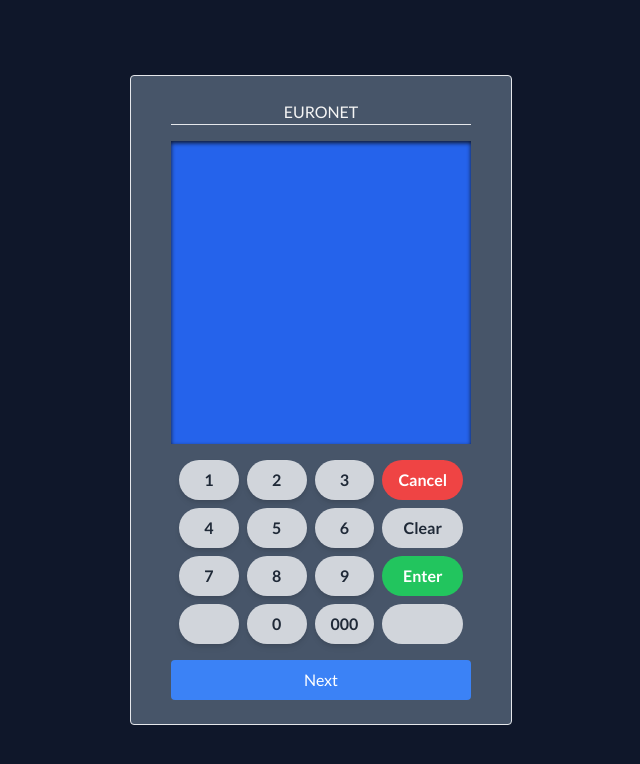
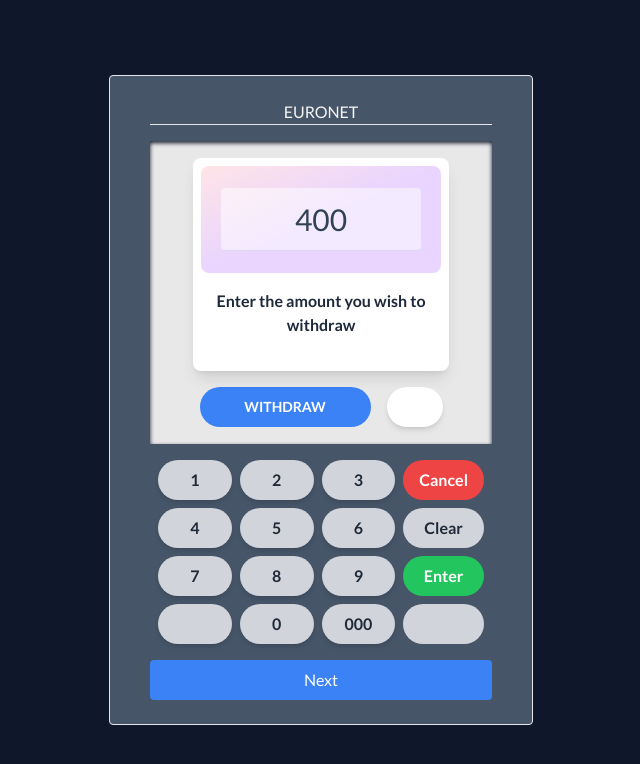
Before and after one commit to totylkopierdola/ATM-App, a React (Vite) app: page /options/withdraw in a window 1280 px wide. Shown: the top 764 px of the page, without its empty margins (319-959 px from the left). Built offline with nearby package versions, Linux system fonts and the light colour scheme.

Commit message:
all screens done

```diff
--- a/package.json
+++ b/package.json
@@ -11,6 +11,7 @@
   },
   "dependencies": {
     "classnames": "^2.5.1",
+    "lucide-react": "^0.399.0",
     "react": "^18.3.1",
     "react-dom": "^18.3.1",
     "react-router-dom": "^6.24.0"
--- a/src/App.jsx
+++ b/src/App.jsx
@@ -5,7 +5,7 @@
 function App() {
   return (
     <div className="flex items-center justify-center h-screen mx-4 lato-regular relative">
-      <div className="h-[650px] bg-slate-600 flex flex-col lg:px-10 px-4 pt-3 pb-4 lg:py-6 border rounded">
+      <div className="h-[650px] w-[424px] bg-slate-600 flex flex-col lg:px-10 px-4 pt-3 pb-4 lg:py-6 border rounded">
         <h4 className="text-center">EURONET</h4>
         <hr />
         <Screen />
--- a/src/components/Button.jsx
+++ /dev/null
@@ -1,45 +0,0 @@
-import React from "react";
-import cn from "classnames";
-
-const Button = ({
-  onClick,
-  type,
-  className,
-  disabled,
-  ariaLabel,
-  children,
-  fullWidth,
-  variant,
-}) => {
-  const buttonClasses = cn(
-    "inline-flex items-center justify-center py-2 px-4 rounded-full",
-    {
-      "w-full": fullWidth,
-      "bg-gray-300 active:shadow-inner active:shadow-slate-950 flex justify-center active:bg-gray-400 text-gray-800 font-bold":
-        variant === "primary",
-      "bg-red-500 active:shadow-inner active:shadow-slate-950 flex justify-center active:bg-red-700 text-white font-bold":
-        variant === "danger",
-      "bg-green-500 active:shadow-inner active:shadow-slate-950 flex justify-center active:bg-green-700 text-white font-bold":
-        variant === "success",
-      "bg-white active:shadow-inner flex justify-center active:opacity-50 font-bold rounded-md text-blue-700 font-extrabold uppercase":
-        variant === "digital",
-      "bg-yellow-500 active:shadow-inner flex justify-center active:opacity-50 font-bold rounded-md text-blue-700 font-extrabold uppercase":
-        variant === "digital-secondary",
-    },
-    className
-  );
-
-  return (
-    <button
-      onClick={onClick}
-      type={type}
-      className={buttonClasses}
-      disabled={disabled}
-      aria-label={ariaLabel}
-    >
-      {children}
-    </button>
-  );
-};
-
-export default Button;
--- a/src/components/Keyboard.jsx
+++ b/src/components/Keyboard.jsx
@@ -1,4 +1,4 @@
-import Button from "./Button";
+import Button from "./ui/Button";
 
 const Keyboard = ({ onDigitPress, onClearPress }) => {
   const numbersKeyboard = [1, 2, 3, 4, 5, 6, 7, 8, 9, "", 0, "000"];
--- a/src/components/Screen/Screen.jsx
+++ b/src/components/Screen/Screen.jsx
@@ -3,15 +3,19 @@
 import ScreenOptions from "./ScreenOptions";
 import ScreenHome from "./ScreenHome";
 import ScreenBalance from "./ScreenBalance";
+import ScreenWithdraw from "./ScreenWithdraw";
+import ScreenDeposit from "./ScreenDeposit";
 
 const Screen = () => {
   return (
-    <div className="my-4 flex justify-center h-full bg-blue-600 shadow-inner shadow-slate-900">
+    <div className="my-4 flex justify-center h-full bg-[#e8e8e8] shadow-inner shadow-slate-900">
       <Router>
         <Routes>
           <Route path="/" element={<ScreenHome />} />
           <Route path="/options" element={<ScreenOptions />} />
-          <Route path="/balance" element={<ScreenBalance />} />
+          <Route path="/options/withdraw" element={<ScreenWithdraw />} />
+          <Route path="/options/deposit" element={<ScreenDeposit />} />
+          <Route path="/options/balance" element={<ScreenBalance />} />
         </Routes>
       </Router>
     </div>
--- a/src/components/Screen/ScreenBalance.jsx
+++ b/src/components/Screen/ScreenBalance.jsx
@@ -1,20 +1,30 @@
-import React from "react";
+import React, { useContext } from "react";
 import { Link, useNavigate } from "react-router-dom";
-import Button from "../Button";
+import Button from "../ui/Button";
+import { ATMContext } from "../../context/ATMProvider";
+import { Banknote, Undo2 } from "lucide-react";
 
 const ScreenBalance = () => {
   let navigate = useNavigate();
+  const { balance } = useContext(ATMContext);
 
   return (
-    <div className="flex flex-col justify-center relative w-full items-center">
-      <h3 className="text-center text-slate-50 break-words whitespace-normal ">
+    <div className="flex flex-col justify-center relative w-full items-center text-slate-700">
+      <h3 className="text-center  break-words whitespace-normal ">
         Your balance
       </h3>
-      <hr className="bg-red-500 w-1/2 " />
-      <h2>100 000 zł</h2>
+      <Banknote className="w-10 h-10" />
+      <hr className="w-1/2" />
+      {/* add space once every 3 digit numbers */}
+      <h2 className="font-extrabold">
+        {balance.toString().replace(/\B(?=(\d{3})+(?!\d))/g, " ")} PLN
+      </h2>
       <Link to="/options">
-        <Button className="absolute left-2 bottom-2" variant="digital">
-          Back
+        <Button
+          className="absolute left-2 bottom-2"
+          variant="digital-secondary"
+        >
+          <Undo2 />
         </Button>
       </Link>
     </div>
--- /dev/null
+++ b/src/components/Screen/ScreenDeposit.jsx
@@ -0,0 +1,53 @@
+import React, { useContext } from "react";
+import { Link, useNavigate } from "react-router-dom";
+import Button from "../ui/Button";
+import { ATMContext } from "../../context/ATMProvider";
+import { Undo2 } from "lucide-react";
+
+const ScreenDeposit = () => {
+  let navigate = useNavigate();
+  const { balance } = useContext(ATMContext);
+
+  return (
+    <div className="flex flex-col justify-center relative items-center">
+      <div className="transform transition duration-300 hover:scale-110 rounded-lg shadow-lg w-[75%] h-[70%] mx-auto hover:shadow-xl bg-white">
+        {/* little screen */}
+        <div className="bg-gradient-to-br from-rose-100 via-purple-200 to-purple-200 m-2 h-3/6 rounded-lg flex items-center justify-center">
+          <input
+            type="number"
+            defaultValue={0}
+            className="h-3/5 relative bg-white rounded bg-opacity-50 border-b border-slate-800 border-opacity-10 text-slate-700 outline-none text-center text-3xl w-10/12"
+            onInput={(e) => {
+              // Restrict input to maximum 6 digits
+              if (e.target.value.length > 5) {
+                e.target.value = e.target.value.slice(0, 6);
+              }
+            }}
+          />
+
+          <span className="absolute right-10 text-slate-800 font-bold text-md">
+            PLN
+          </span>
+        </div>
+
+        <div className="px-5 pt-2 flex flex-col ">
+          <h4 className="font-semibold text-center text-slate-800">
+            Enter the amount you wish to deposit
+          </h4>
+        </div>
+      </div>
+      <div className="flex w-full justify-center gap-4 mt-2">
+        <Button variant="digital" className="bg-blue-500 w-1/2 text-sm">
+          Deposit
+        </Button>
+        <Link to="/options">
+          <Button variant="digital-secondary">
+            <Undo2 />
+          </Button>
+        </Link>
+      </div>
+    </div>
+  );
+};
+
+export default ScreenDeposit;
--- /dev/null
+++ b/src/components/Screen/ScreenWithdraw.jsx
@@ -0,0 +1,43 @@
+import React, { useContext } from "react";
+import { Link, useNavigate } from "react-router-dom";
+import Button from "../ui/Button";
+import { ATMContext } from "../../context/ATMProvider";
+import { Undo2 } from "lucide-react";
+
+const ScreenWithdraw = () => {
+  let navigate = useNavigate();
+  const { balance } = useContext(ATMContext);
+
+  return (
+    <div className="flex flex-col justify-center relative items-center">
+      <div className="transform transition duration-300 hover:scale-110 rounded-lg shadow-lg w-[75%] h-[70%] mx-auto hover:shadow-xl bg-white">
+        {/* little screen */}
+        <div className="bg-gradient-to-br from-rose-100 via-purple-200 to-purple-200 m-2 h-3/6 rounded-lg flex items-center justify-center">
+          <input
+            type="number"
+            defaultValue={400}
+            className="h-3/5 bg-white rounded bg-opacity-50 border-b border-slate-800 border-opacity-10 text-slate-700 outline-none text-center text-3xl w-10/12"
+          />
+        </div>
+
+        <div className="px-5 pt-2 flex flex-col ">
+          <h4 className="font-semibold text-center text-slate-800">
+            Enter the amount you wish to withdraw
+          </h4>
+        </div>
+      </div>
+      <div className="flex w-full justify-center gap-4 mt-2">
+        <Button variant="digital" className="bg-blue-500 w-1/2 text-sm">
+          Withdraw
+        </Button>
+        <Link to="/options">
+          <Button variant="digital-secondary">
+            <Undo2 />
+          </Button>
+        </Link>
+      </div>
+    </div>
+  );
+};
+
+export default ScreenWithdraw;
--- /dev/null
+++ b/src/components/ui/Button.jsx
@@ -0,0 +1,45 @@
+import React from "react";
+import cn from "classnames";
+
+const Button = ({
+  onClick,
+  type,
+  className,
+  disabled,
+  ariaLabel,
+  children,
+  fullWidth,
+  variant,
+}) => {
+  const buttonClasses = cn(
+    "inline-flex items-center justify-center h-10 rounded-full",
+    {
+      "w-full": fullWidth,
+      "bg-gray-300 active:shadow-inner active:shadow-slate-950 py-4 px-4 flex justify-center active:bg-gray-400 text-gray-800 font-bold":
+        variant === "primary",
+      "bg-red-500 active:shadow-inner active:shadow-slate-950 py-4 px-4 flex justify-center active:bg-red-700 text-white font-bold":
+        variant === "danger",
+      "bg-green-500 active:shadow-inner active:shadow-slate-950 py-4 px-4 flex justify-center active:bg-green-700 text-white font-bold":
+        variant === "success",
+      "bg-blue-500 cursor-pointer font-bold text-white py-1 mt-2 transition duration-150 px-4 hover:bg-green-500 uppercase":
+        variant === "digital",
+      "bg-white shadow-md shadow text-slate-600  cursor-pointer font-bold text-white py-1 mt-2 px-4 transition duration-150 hover:bg-slate-900/10 uppercase ":
+        variant === "digital-secondary",
+    },
+    className
+  );
+
+  return (
+    <button
+      onClick={onClick}
+      type={type}
+      className={buttonClasses}
+      disabled={disabled}
+      aria-label={ariaLabel}
+    >
+      {children}
+    </button>
+  );
+};
+
+export default Button;
--- a/src/context/ATMProvider.jsx
+++ b/src/context/ATMProvider.jsx
@@ -17,9 +17,10 @@
 
 const ATMProvider = ({ children }) => {
   const [screenPage, setScreenPage] = useState("HOME_CONTENT");
+  const [balance, setBalance] = useState(128000);
 
   return (
-    <ATMContext.Provider value={{ screenPage, setScreenPage }}>
+    <ATMContext.Provider value={{ screenPage, setScreenPage, balance }}>
       {children}
     </ATMContext.Provider>
   );
--- a/src/index.css
+++ b/src/index.css
@@ -97,4 +97,13 @@
   p {
     @apply mb-4;
   }
+
+  input::-webkit-outer-spin-button,
+  input::-webkit-inner-spin-button {
+    -webkit-appearance: none;
+    margin: 0;
+  }
+  input[type="number"] {
+    -moz-appearance: textfield;
+  }
 }
```
Also changed, not shown: src/components/Screen/ScreenOptions.jsx (+13 -8 lines), 1 other file (tests, documents, lock files or other folders).
